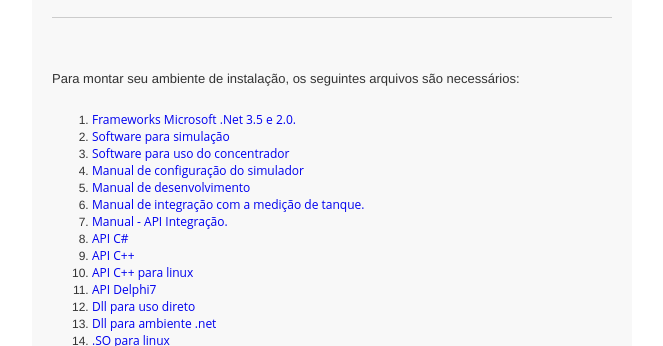
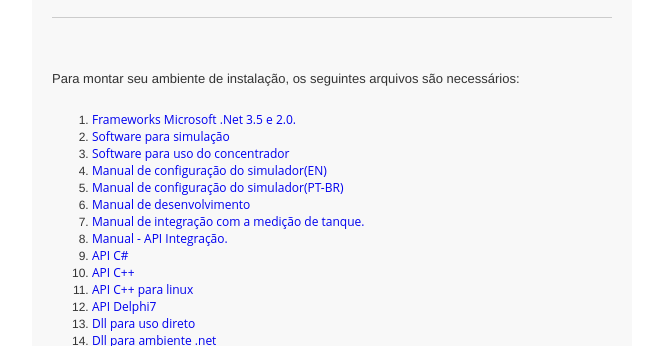
Before and after one commit to EZTechBrasil/Integracao, a plain HTML site: page informacoes-fundamentais/index.html in a window 1280 px wide. Shown: the part 449-795 px from the top of the page, without its empty margins (308-971 px from the left). Drawn offline with Linux system fonts and the light colour scheme.

Commit message:
Atualizando manual em en e manual agora traduzido para ptbr

```diff
--- a/informacoes-fundamentais/index.html
+++ b/informacoes-fundamentais/index.html
@@ -97,9 +97,12 @@
                                                 <li><a href="http://eztech.ind.br/download/25b07/EZForecourtPlus25b07R.exe"
                                                         style="text-decoration: none; font-family: Open Sans;">Software
                                                         para uso do concentrador</a></li>
-                                                <li><a href="https://eztech.ind.br/wp-content/uploads/2018/08/Manual-Simulador.pdf"
+                                                <li><a href="https://github.com/EZTechBrasil/Integracao/raw/master/downloads/Manual%20Simulador%20(EN).docx.pdf"
                                                         style="text-decoration: none; font-family: Open Sans;">Manual
-                                                        de configuração do simulador</a></li>
+                                                        de configuração do simulador(EN)</a></li>
+                                                <li><a href="https://github.com/EZTechBrasil/Integracao/raw/master/downloads/Manual%20Simulador%20(PT-BR).docx.pdf"
+                                                    style="text-decoration: none; font-family: Open Sans;">Manual
+                                                    de configuração do simulador(PT-BR)</a></li>
                                                 <li><a href="https://eztech.ind.br/download/ManualDesenvolvimento.pdf"
                                                         style="text-decoration: none; font-family: Open Sans;">Manual
                                                         de desenvolvimento</a></li>
```
